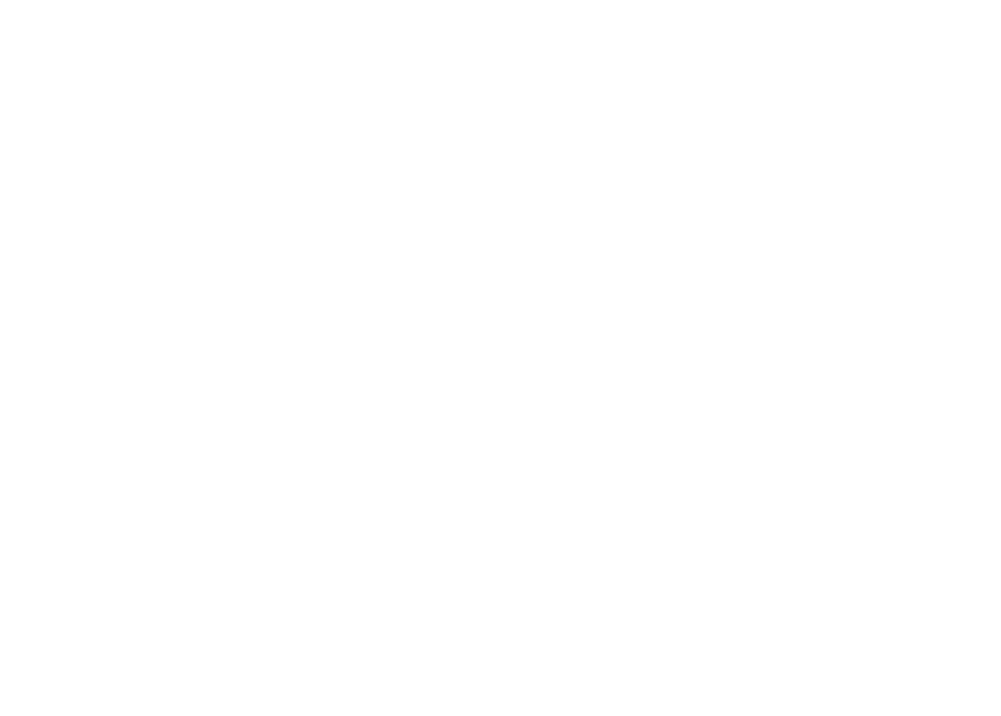
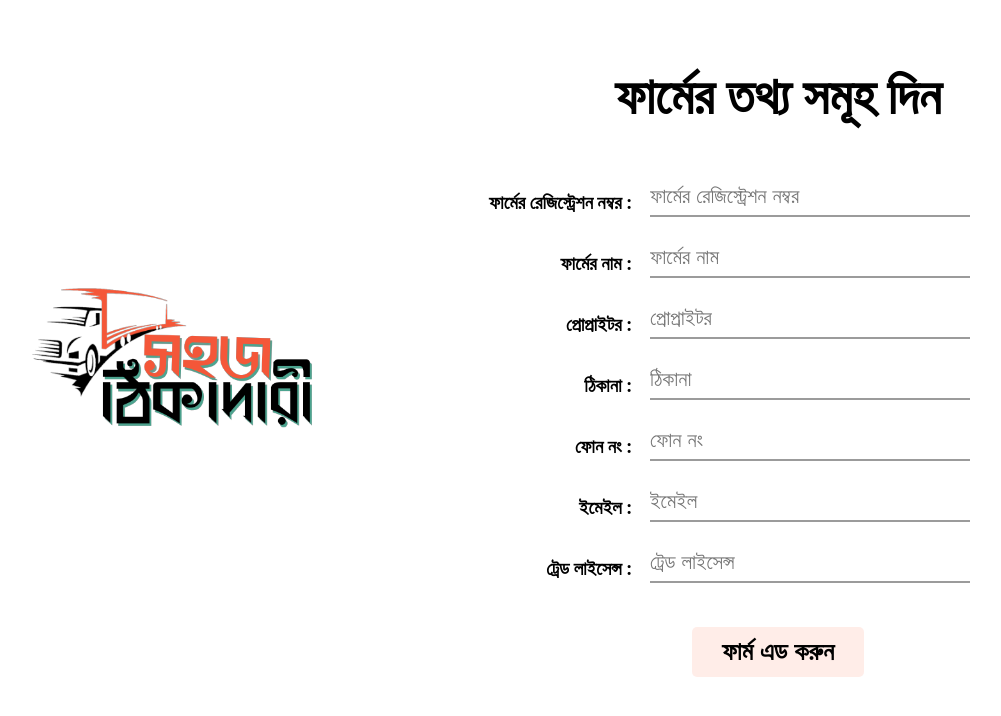
Before and after one commit to definecoder/Sohoj-Thikadari, a React (Vite) app in the folder Frontend/: page /addFirm in a window 1280 px wide. Before the commit this address had no page. Shown: the top 716 px of the page, without its empty margins (54-1055 px from the left). Built offline with nearby package versions, Linux system fonts and the light colour scheme.

Commit message:
added frontend

```diff
--- a/Frontend/src/App.jsx
+++ b/Frontend/src/App.jsx
@@ -7,6 +7,8 @@
 import HomePage from './pages/HomePage'
 import ProfilePage from './pages/ProfilePage'
 import MyFirmsPage from './pages/MyFirmsPage'
+import FirmsProfilePage from './pages/FirmsProfilePage'
+import AddNewFirmPage from './pages/AddNewFirm'
 
 function App() {
   /* create homepage */
@@ -20,6 +22,8 @@
           <Route path="/home" element = {<HomePage />} />
           <Route path="/profile" element = {<ProfilePage />} />
           <Route path="/firms" element = {<MyFirmsPage />} />
+          <Route path="/firmName" element = {<FirmsProfilePage />} />
+          <Route path="/addFirm" element = {<AddNewFirmPage />} />
         </Routes>
       </BrowserRouter>
     </>
--- /dev/null
+++ b/Frontend/src/pages/AddNewFirm.jsx
@@ -0,0 +1,61 @@
+// TODO : ADD BG
+import './LoginPageCSS.css';
+
+import BasicButton from "../components/BasicButton"
+import landingLogo from "../assets/appLogo.png"
+import InputTextField from '../components/InputTextField';
+import PasswordField from '../components/PasswordField';
+
+
+function AddNewFirmPage() {
+
+    return (
+      <>
+        <div className='loginPageRoot'>
+            <div className='loginLeft'>
+                <div className='loginLogoWrapper'><img src={landingLogo} alt="Description of the image"/></div>
+            </div>
+            <div className='loginRight'>
+                <div></div> <div></div> <div></div>
+                <h1>ফার্মের তথ্য সমূহ দিন</h1>
+                <div></div>
+                <div className='signupForm'>
+                    <div className='signupLabel'>
+                        <h3>ফার্মের রেজিস্ট্রেশন নম্বর : &nbsp;&nbsp;&nbsp; </h3>
+                        <InputTextField inputLabel = 'ফার্মের রেজিস্ট্রেশন নম্বর' fieldName = 'firmRegNo'/>
+                    </div>
+                    <div className='signupLabel'>
+                        <h3>ফার্মের নাম : &nbsp;&nbsp;&nbsp; </h3>
+                        <InputTextField inputLabel = 'ফার্মের নাম' fieldName = 'username'/>
+                    </div>
+                    <div className='signupLabel'>
+                        <h3>প্রোপ্রাইটর : &nbsp;&nbsp;&nbsp; </h3>
+                        <InputTextField inputLabel = 'প্রোপ্রাইটর' fieldName = 'username'/>
+                    </div>
+                    <div className='signupLabel'>
+                        <h3>ঠিকানা : &nbsp;&nbsp;&nbsp; </h3>
+                        <PasswordField inputLabel = 'ঠিকানা' fieldName = 'username'/>
+                    </div>
+                    <div className='signupLabel'>
+                        <h3>ফোন নং : &nbsp;&nbsp;&nbsp; </h3>
+                        <PasswordField inputLabel = 'ফোন নং' fieldName = 'username'/>
+                    </div>
+                    <div className='signupLabel'>
+                        <h3>ইমেইল : &nbsp;&nbsp;&nbsp; </h3>
+                        <PasswordField inputLabel = 'ইমেইল' fieldName = 'username'/>
+                    </div>
+                    <div className='signupLabel'>
+                        <h3>ট্রেড লাইসেন্স : &nbsp;&nbsp;&nbsp; </h3>
+                        <PasswordField inputLabel = 'ট্রেড লাইসেন্স' fieldName = 'username'/>
+                    </div>
+                </div>
+                <div></div>
+                <BasicButton  buttonText = 'ফার্ম এড করুন' onClick = {() => {}} routePath = "/home" />
+                <div></div>
+            </div>
+        </div>
+      </>
+    )
+  }
+
+  export default AddNewFirmPage
--- /dev/null
+++ b/Frontend/src/pages/FirmsProfilePage.jsx
@@ -0,0 +1,37 @@
+// TODO : ADD BG
+import './MyFirmsPageCSS.css';
+
+import BasicButton from "../components/BasicButton"
+import landingLogo from "../assets/appLogo.png"
+import InputTextField from '../components/InputTextField';
+import PasswordField from '../components/PasswordField';
+import LeftNavBar from '../components/LeftNavbar';
+
+function FirmsProfilePage() {
+
+    return (
+      <>
+        <div className='homepageCanvas'>
+            <LeftNavBar curPage = "firms" />
+            <div className='rightCanvasMyFirms'>
+
+              <div className="firmList">
+                <h1>M/s. Balaka Overseas Ltd.</h1>
+                <BasicButton  buttonText = 'নতুন প্রোগ্রাম যুক্ত করুন' onClick = {() => {alert("নতুন প্রোগ্রাম যুক্ত হয়েছে")}} routePath = "/home" />
+                <BasicButton  buttonText = 'প্রাপ্তির তথ্য যুক্ত করুন' onClick = {() => {alert("প্রাপ্তির তথ্য যুক্ত হয়েছে")}} routePath = "/home" />
+                <BasicButton  buttonText = 'চলমান প্রোগ্রাম এর লিস্ট দেখুন' onClick = {() => {alert("চলমান প্রোগ্রাম এর লিস্ট")}} routePath = "/home" />
+                <BasicButton  buttonText = 'বিল তৈরি করুন' onClick = {() => {alert("বিল তৈরি হয়েছে")}} routePath = "/home" />
+                <BasicButton  buttonText = 'চলমান সূচি তৈরি করুন' onClick = {() => {alert("চলমান সুচি তৈরি হয়েছে")}} routePath = "/home" />
+              </div>
+
+              <div className="addNewFirm">
+                <BasicButton  buttonText = 'BACK' onClick = {() => {}} routePath = "/firms" />
+              </div>
+
+            </div>
+        </div>
+      </>
+    )
+  }
+
+  export default FirmsProfilePage
```
